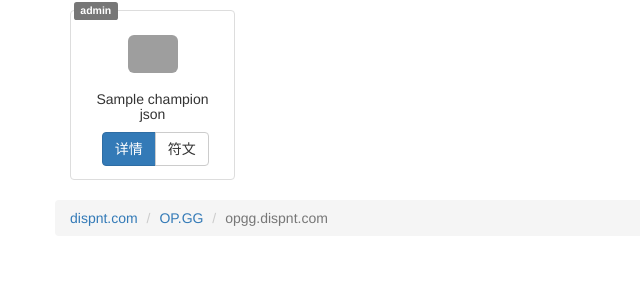
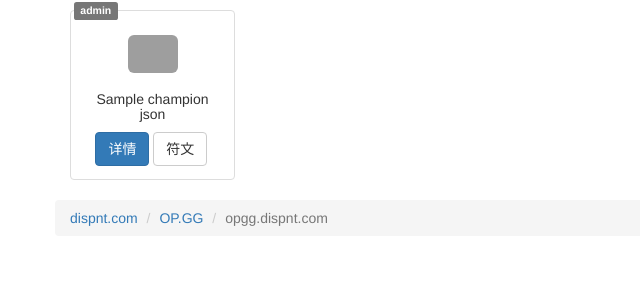
Before and after one commit to Dispnt/RuneSearch, a Flask app: template templates/Main.html in a window 1280 px wide. Shown: the part 108-408 px from the top of the page, without its empty margins (0-640 px from the left). Run offline with Flask 2, Linux system fonts and the light colour scheme; the template is opened without the code that fills it: most values are stand-ins (such as "Sample title", 1, 10 or a date in 2020); some libraries are stand-ins or nearby versions; grey boxes are pictures that could not be loaded.

Commit message:
Add Hero Roles

```diff
--- a/templates/Main.html
+++ b/templates/Main.html
@@ -11,9 +11,9 @@
         $(function() {
             $("#searchChampionTextbox").on("keyup", function() {
                 var searchChampionText = $("#searchChampionTextbox").val();
-                if ($("#searchChampionTextbox").val().length == 0 || $("#searchChampionTextbox").val() == "") {
-                    $(".championDiv").show();
-                }
+                $("#searchChampionTextbox").focus(function(){
+                  $(".championDiv").show();
+                });
                 $(".championDiv").hide();
                 $(".championDiv[name*='"+searchChampionText+"']").show();
             });
@@ -27,7 +27,7 @@
 
     <div class="container panel panel-default" style="margin-top: 20px " >
       <div class="panel-body">
-              <input type="text" class="form-control input-lg" id="searchChampionTextbox" placeholder="查询英雄...">
+          <input type="text" class="form-control input-lg" id="searchChampionTextbox" placeholder="查询英雄...">
       </div>
     </div>
 
@@ -68,9 +68,9 @@
                  </div>
                  <div class="caption">
                     <h5 class="championNameinDiv text-center">{{championJson["name"]}}</h5>
-                    <div class="btn-group championInfoinDiv " role="group" style="position:relative; margin-left: 13%;">
+                    <div class="championInfoinDiv col-sm-offset-1 col-xs-offset-2" role="group">
                         <a class="btn btn-primary" href="/brief?championName={{championJson["alias"]}}" role="button">详情</a>
-                        <a class="btn btn-default .hidden-xs .hidden-sm" href="/rune?championName={{championJson["alias"]}}" role="button">符文</a>
+                        <a class="btn btn-default hidden-md" href="/rune?championName={{championJson["alias"]}}" role="button">符文</a>
                         <!--<a class="btn btn-default" href="/item?championName={{championJson["alias"]}}" role="button">物品</a> -->
                     </div>
                   </div>
@@ -80,7 +80,7 @@
         {% endfor %}
     </div>
     </div>
-<ol class="breadcrumb container">
+<ol class="container breadcrumb">
   <li><a href="https://www.dispnt.com">dispnt.com</a></li>
   <li><a href="https://op.gg">OP.GG</a></li>
   <li class="active">opgg.dispnt.com</li>
```
